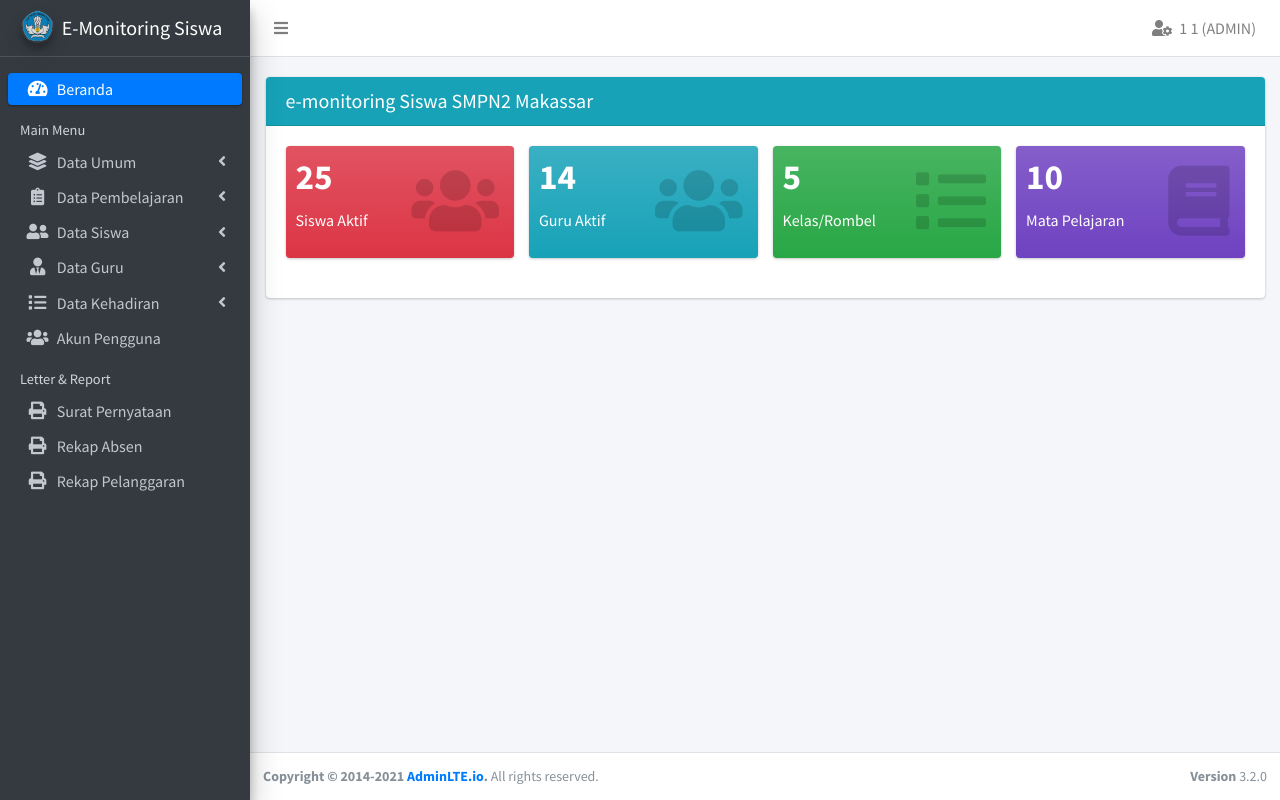
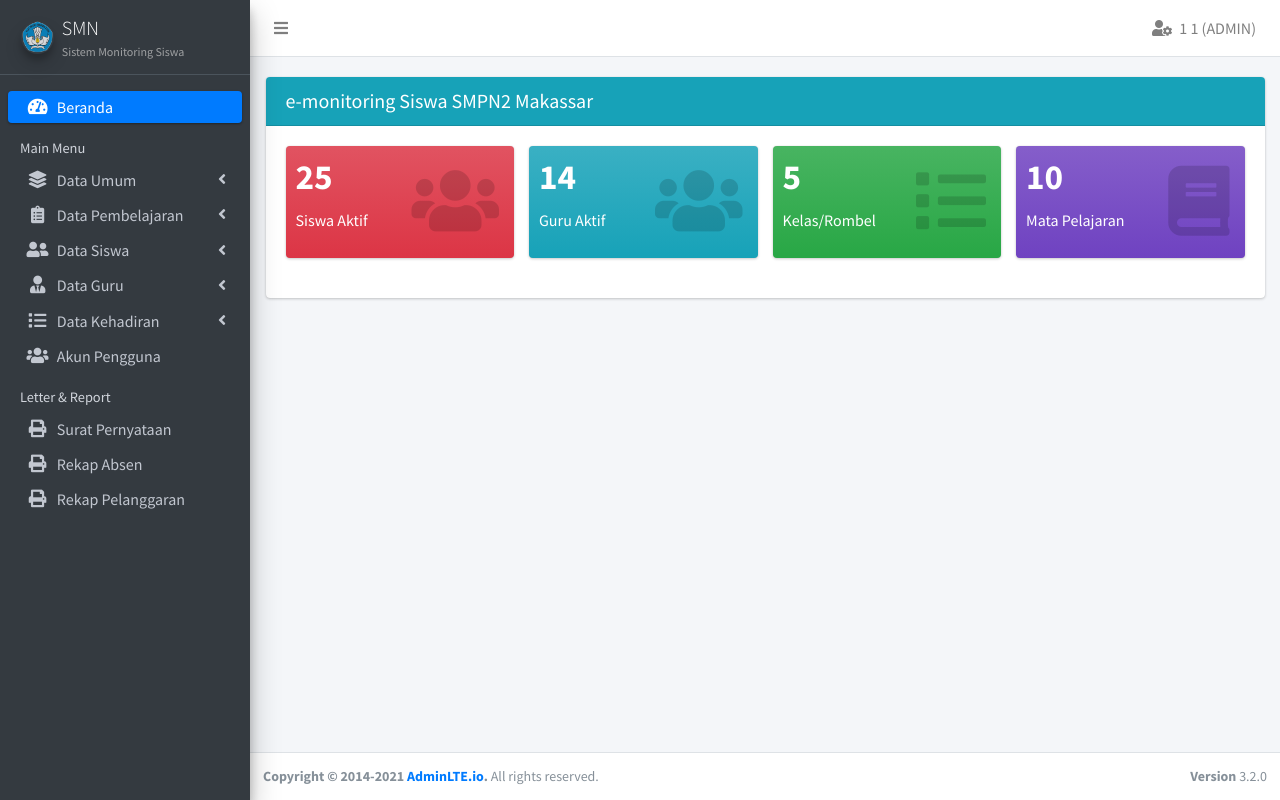
Before and after one commit to ariefendi992/sistem-monitoring, a Flask app: page /admin/ in a window 1280 px wide. Run offline with Flask 3, Linux system fonts and the light colour scheme; a user stored in the database is signed in; data comes from the database, SQL or seed files in the repository; parts of the project's set-up code (start-up, migrations or seed data) failed here and were passed over; some libraries are stand-ins or nearby versions.

Commit message:
update navbar side brand logo [#003]

```diff
--- a/app/site/templates/layouts/sidebar.html
+++ b/app/site/templates/layouts/sidebar.html
@@ -1,9 +1,14 @@
 <aside class="main-sidebar sidebar-dark-primary elevation-4">
   <!-- Brand Logo -->
   <a href="#" class="brand-link">
-    <img src="{{ url_for('admin2.static', filename='img/logo.png') }}" alt="Admin2LTE Logo"
-      class="brand-image img-circle elevation-3" style="opacity: 0.8" />
-    <span class="brand-text font-weight-normal">E-Monitoring Siswa</span>
+    <div class="row p-0 m-0 align-items-center">
+      <img src="{{ url_for('admin2.static', filename='img/logo.png') }}" alt="Admin2LTE Logo"
+        class="brand-image img-circle elevation-3 mt-0" style="opacity: 0.8" />
+      <div class="col p-0">
+        <span class="brand-text font-weight-light text-bold">SMN</span>
+        <p style="font-size: 12px; color: #ccc; opacity:0.7;" class="p-0 m-0">Sistem Monitoring Siswa</p>
+      </div>
+    </div>
   </a>
 
   <!-- Sidebar -->
```
Also changed, not shown: app/site/templates/layouts/sidebar_guru.html (+8 -4 lines), app/site/templates/layouts/sidebar_guru_bk.html (+8 -3 lines), app/site/templates/layouts/sidebar_wali_kelas.html (+8 -3 lines).
